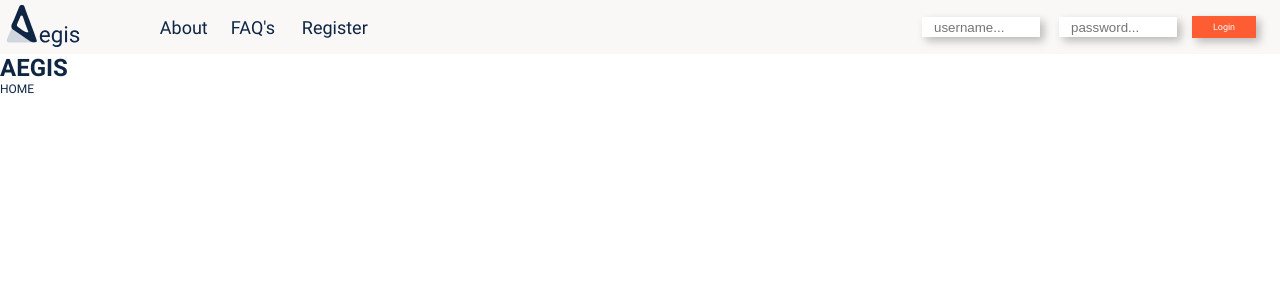
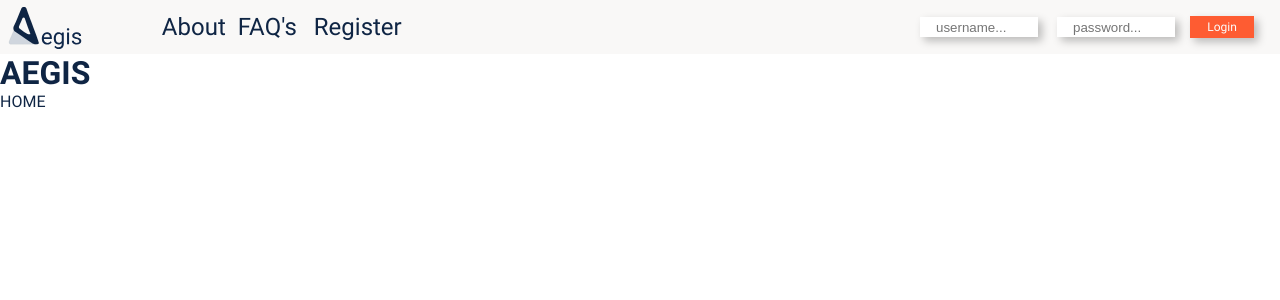
Before and after one commit to D-Nugent/aegis-client, a React (Create React App) app: page / in a window 1280 px wide. Shown: the top 300 px of the page. Built offline with nearby package versions, Linux system fonts and the light colour scheme.

Commit message:
added requested changes

```diff
--- a/src/App.scss
+++ b/src/App.scss
@@ -14,5 +14,5 @@ html, body, textarea, button {
 }
 
 html {
-  @include text-regular;
+  // @include text-regular;
 }
--- a/src/components/Header/Header.scss
+++ b/src/components/Header/Header.scss
@@ -4,7 +4,6 @@
 
 $header-height-mob: 46px;
 $header-height-tab-desk: 54px;
-
 
 .header {
     position: fixed;
@@ -41,6 +40,12 @@ $header-height-tab-desk: 54px;
 
         display: flex;
         align-items: center;
+
+        // Added based on AEG-25 however unable to replicate issue that caused this.
+        & a {
+            display: flex;
+            align-items: center;
+        }
 
         &:last-child {
             justify-content: flex-end;
--- a/src/components/Header/Header.tsx
+++ b/src/components/Header/Header.tsx
@@ -36,7 +36,7 @@ function Header() {
         });
     };
 
-    const handleShowModel = (): void => setShowMenu(!showMenu);
+    const handleShowModal = (): void => setShowMenu(!showMenu);
 
     return (
         <div>
@@ -61,7 +61,7 @@ function Header() {
                         </form>
                     }
                     <button className="button-primary header__button header__button--mob" type="button" onClick={handleLoginMob}>Login</button>
-                    <div className="header__hamburger-container" onClick={handleShowModel}>
+                    <div className="header__hamburger-container" onClick={handleShowModal}>
                         {!user &&
                             <img src={HamburgerIcon} alt="hamburger menu" />
                         }
```
